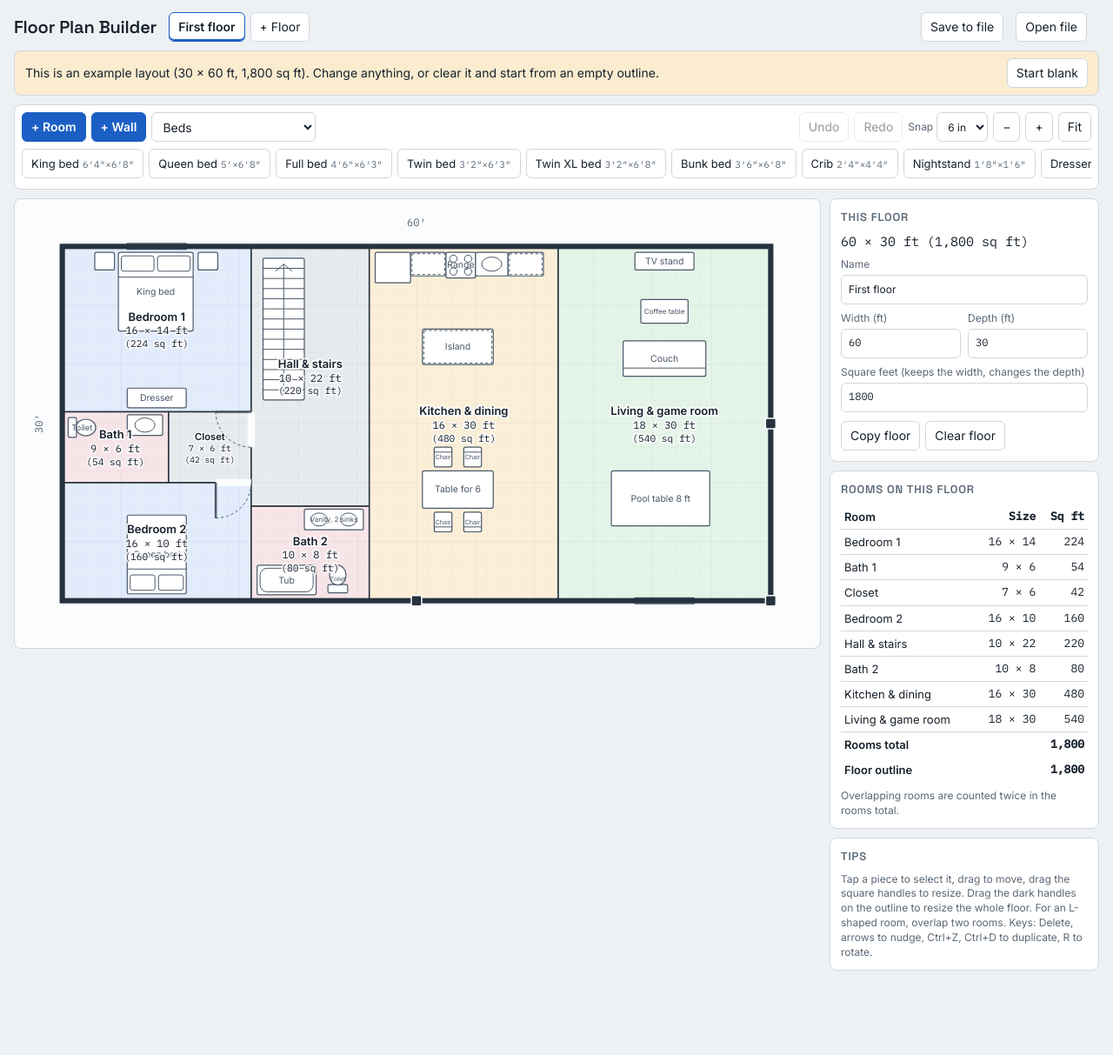
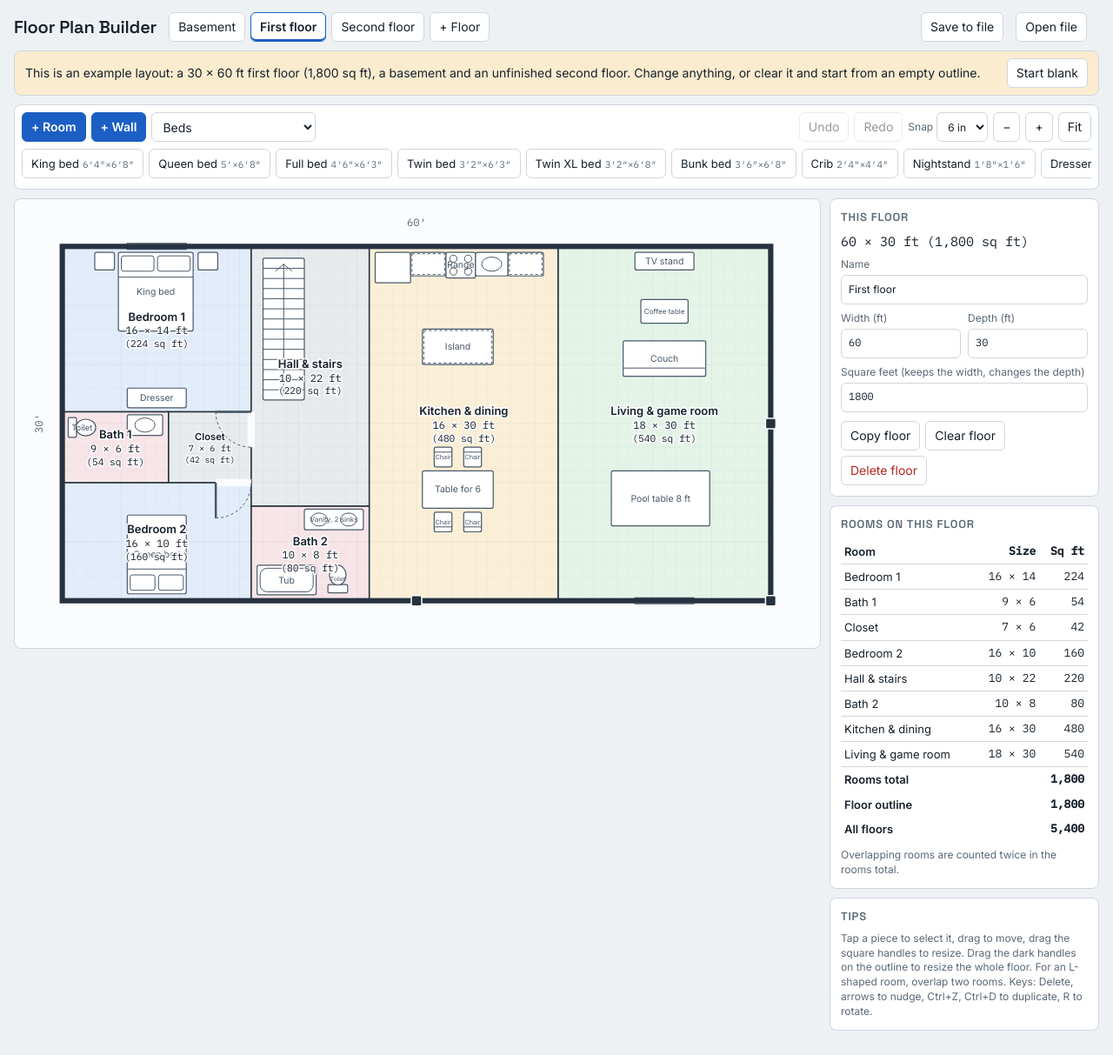
Before and after one commit to GooseTheNuke/chore-board, a plain HTML site: page floor-plan/index.html in a window 1280 px wide. Shown: the whole page at 87% size. Before the commit the page ends 1144 px from the top, so only its background shows below. Drawn offline with Linux system fonts and the light colour scheme.

Commit message:
Floor plan builder: start with a basement and an unfinished second floor
Co-Authored-By: Claude Fable 5.2 <noreply@anthropic.com>
Claude-Session: https://claude.ai/code/session_01Jaa26JadsK4Z2sDBomANMj

```diff
--- a/floor-plan/index.html
+++ b/floor-plan/index.html
@@ -105,7 +105,7 @@ tfoot td{font-weight:600;border-bottom:0}
   </div>
 
   <div class="banner" id="banner" hidden>
-    <span>This is an example layout (30 × 60 ft, 1,800 sq ft). Change anything, or clear it and start from an empty outline.</span>
+    <span>This is an example layout: a 30 × 60 ft first floor (1,800 sq ft), a basement and an unfinished second floor. Change anything, or clear it and start from an empty outline.</span>
     <button id="blank">Start blank</button>
   </div>
 
@@ -160,7 +160,14 @@ const CAT={
 function example(){
   const R=(name,x,y,w,h,c)=>({id:uid(),t:'room',name,x,y,w,h,c});
   const F=(name,x,y,wi,hi,k,rot)=>{rot=rot||0;let w=wi/12,h=hi/12;if(rot%2)[w,h]=[h,w];return {id:uid(),t:'furn',name,x,y,w:r2(w),h:r2(h),k:k||'',rot}};
-  return {v:1,snap:0.5,example:true,savedAt:0,cur:'f1',floors:[{id:'f1',name:'First floor',w:60,d:30,items:[
+  return {v:2,snap:0.5,example:true,savedAt:0,cur:'f1',floors:[{id:'b',name:'Basement',w:60,d:30,items:[
+    R('Mechanical room',0,0,16,12,5),R('Future bath & laundry',0,12,16,8,3),R('Workshop & storage',0,20,16,10,2),
+    R('Stairs & hall',16,0,10,30,5),R('Storage',26,0,34,10,5),R('Bunk room (boys)',26,10,34,20,0),
+    F('Stairs',17,1,42,144,'stairs'),F('Furnace',1,1,24,30),F('Water heater',4,1,24,24,'round'),F('Well tank',7,1,20,20,'round'),
+    F('Workbench',1,27.5,72,24),F('Storage shelf',27,0.5,48,18),F('Storage shelf',32,0.5,48,18),
+    F('Bunk bed',27,11,42,80,'bed'),F('Bunk bed',31.5,11,42,80,'bed'),F('Dresser',27,19,60,20),F('Dresser',54.5,11,60,20),
+    F('Couch',44,11,84,36,'seat'),F('Sliding door 6 ft',38,29.75,72,6,'window'),F('Egress window',50,29.75,48,6,'window')
+  ]},{id:'f1',name:'First floor',w:60,d:30,items:[
     R('Bedroom 1',0,0,16,14,0),R('Bath 1',0,14,9,6,3),R('Closet',9,14,7,6,5),R('Bedroom 2',0,20,16,10,0),
     R('Hall & stairs',16,0,10,22,5),R('Bath 2',16,22,10,8,3),R('Kitchen & dining',26,0,16,30,2),R('Living & game room',42,0,18,30,1),
     F('King bed',4.75,0.5,76,80,'bed'),F('Nightstand',2.75,0.5,20,18),F('Nightstand',11.5,0.5,20,18),F('Dresser',5.5,12,60,20),
@@ -171,12 +178,22 @@ function example(){
     F('Chair',31.5,17,18,20,'seat'),F('Chair',34,17,18,20,'seat'),F('Chair',31.5,22.5,18,20,'seat',2),F('Chair',34,22.5,18,20,'seat',2),
     F('Couch',47.5,8,84,36,'seat',2),F('Coffee table',49,4.5,48,24),F('TV stand',48.5,0.5,60,18),F('Pool table 8 ft',46.5,19,100,56),
     F('Door 36 in',13,14,36,36,'door',1),F('Door 36 in',13,20,36,36,'door',0),F('Window 5 ft',5.5,-0.25,60,6,'window'),F('Window 5 ft',48.5,29.75,60,6,'window')
+  ]},{id:'f2',name:'Second floor',w:60,d:30,items:[
+    R('Unfinished space',0,0,60,30,5),F('Stairs',17,1,42,144,'stairs')
   ]}]};
 }
 
 let state, sel=null, ppf=9, hist=[], redo=[], drag=null;
 try{const s=localStorage.getItem(KEY); if(s) state=JSON.parse(s);}catch(e){}
 if(!state||!state.floors||!state.floors.length) state=example();
+function addStarters(s){ // plans saved before the basement and second floor starters existed get them added once
+  if((s.v||1)>=2) return false;
+  const ex=example().floors, has=n=>s.floors.some(f=>f.name.toLowerCase()===n.toLowerCase());
+  if(!has('Basement')) s.floors.unshift(ex[0]);
+  if(!has('Second floor')) s.floors.push(ex[2]);
+  s.v=2; return true;
+}
+addStarters(state);
 const fl=()=>state.floors.find(f=>f.id===state.cur)||state.floors[0];
 const item=id=>fl().items.find(i=>i.id===id);
 const snap=v=>{const s=state.snap||0.5;return r2(Math.round(v/s)*s)};
@@ -215,7 +232,7 @@ async function initDb(){
     db=d;
     if(snapDoc.exists){
       const data=snapDoc.data();
-      if(data&&data.json&&(data.savedAt||0)>(state.savedAt||0)&&!drag){state=JSON.parse(data.json);sel=null;saveLocal();render();status('Saved');}
+      if(data&&data.json&&(data.savedAt||0)>(state.savedAt||0)&&!drag){state=JSON.parse(data.json);sel=null;const added=addStarters(state);saveLocal();render();if(added){dirty=true;flush()}else status('Saved');}
       else if((state.savedAt||0)>(data.savedAt||0)){dirty=true;flush()} else status('Saved');
     }else if(!state.example){dirty=true;flush()} else status('');
   }catch(e){status(state.example?'':'Saved on this device')}
```
